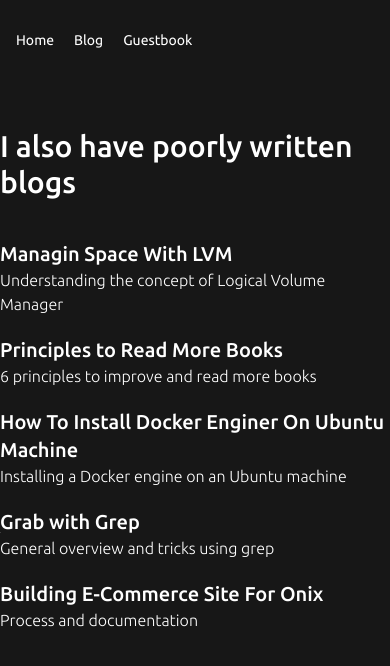
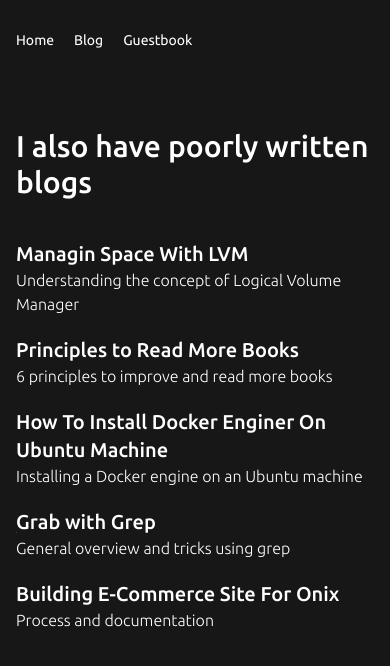
Before and after one commit to gthnmp/gmahesa.com, a Next.js app: page /blog in a window 390 px wide. Shown: the top 666 px of the page. Built offline with nearby package versions, Linux system fonts and the light colour scheme; no server answers.

Commit message:
responsive blog page

```diff
--- a/app/blog/page.tsx
+++ b/app/blog/page.tsx
@@ -15,7 +15,7 @@ function BlogCard ({title, subtitle, href} : {title: string, subtitle: string, h
 }
 export default function Home() {
   return (
-    <main className='w-full h-full flex flex-col gap-10'>
+    <main className='w-full h-full flex flex-col gap-10 px-4 md:px-0'>
       <div className='flex flex-col gap-5'>
         <h1 className='text-3xl font-medium'> I also have poorly written blogs </h1>
       </div>
```
